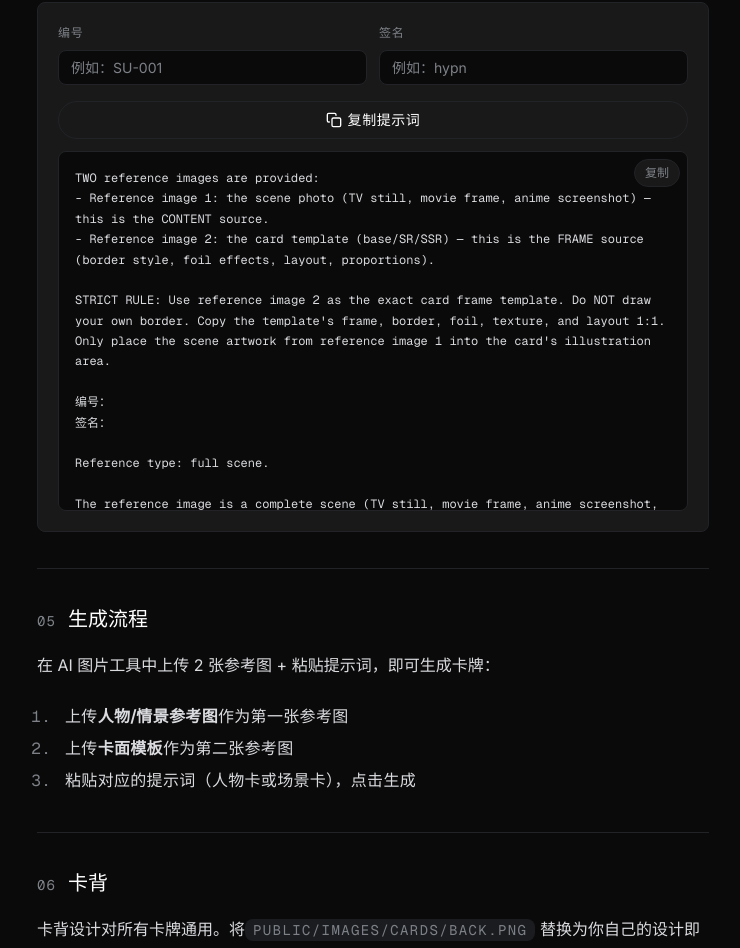
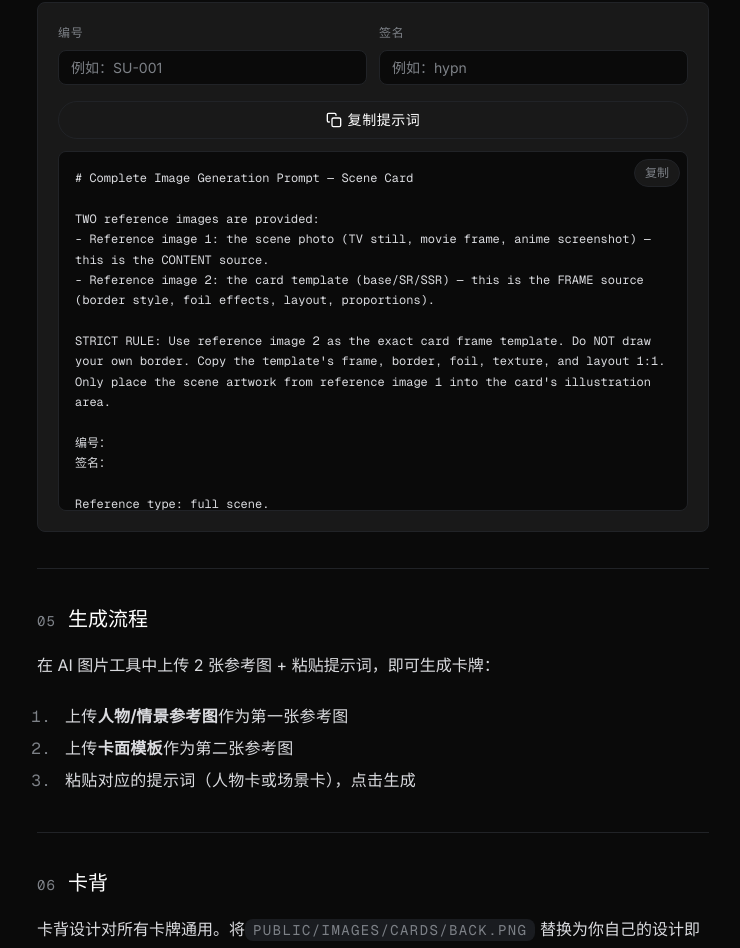
Before and after one commit to fuyucn/SUCardCollections, a React (Vite) app: page /#/guide in a window 1280 px wide. Shown: the part 2220-3168 px from the top of the page, without its empty margins (267-1007 px from the left). Built offline with nearby package versions, Linux system fonts and the light colour scheme.

Commit message:
场景卡提示词添加标题行

```diff
--- a/src/components/Guide.jsx
+++ b/src/components/Guide.jsx
@@ -80,7 +80,9 @@ Avoid imperial flags, rising sun motifs. Avoid distorted face, asymmetrical eyes
 Avoid low resolution, heavy noise, JPEG artifacts, watermark, logo.`
 
 // ── 场景卡提示词 ──
-const scenePrompt = `TWO reference images are provided:
+const scenePrompt = `# Complete Image Generation Prompt — Scene Card
+
+TWO reference images are provided:
 - Reference image 1: the scene photo (TV still, movie frame, anime screenshot) — this is the CONTENT source.
 - Reference image 2: the card template (base/SR/SSR) — this is the FRAME source (border style, foil effects, layout, proportions).
 
```
